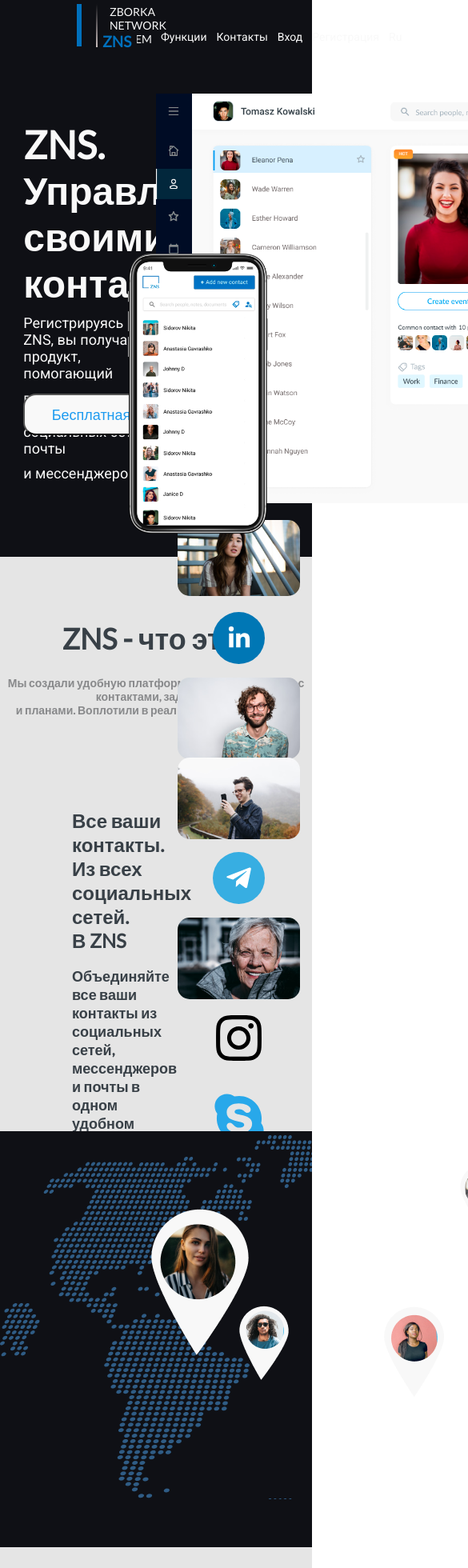
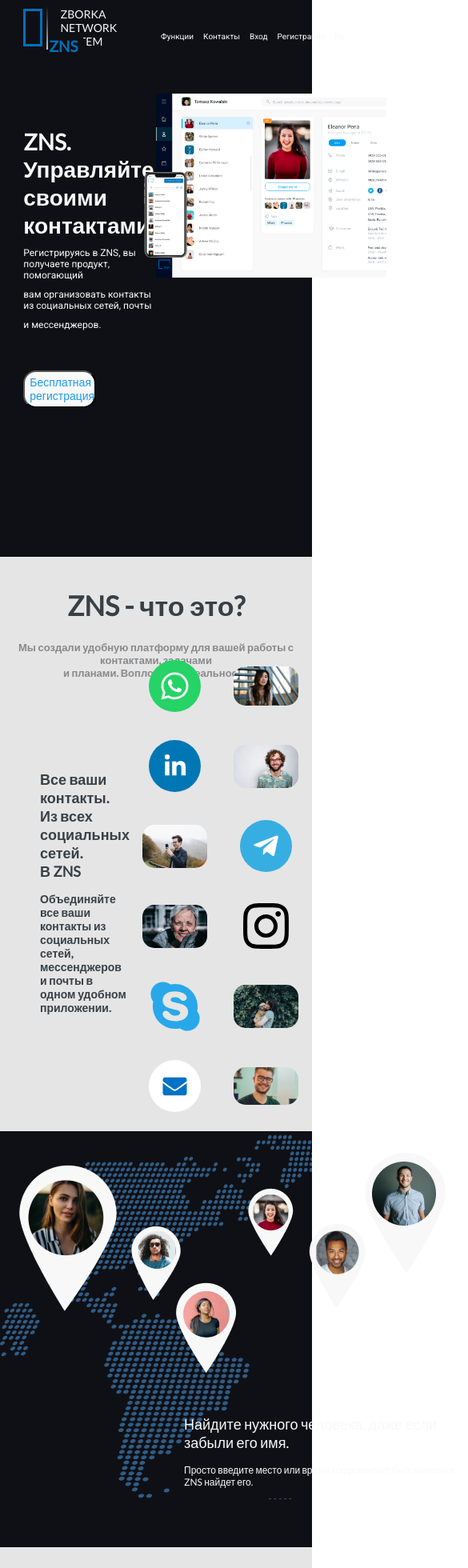
Before and after one commit to Anna-Bav/ZNS, a React (Create React App) app in the folder my-app/: page / in a window 390 px wide. Shown: the top 1960 px of the page at 80% size, 585 px wide, since content can reach past the window. Built offline with nearby package versions, Linux system fonts and the light colour scheme; no server answers.

Commit message:
adaptive

```diff
--- a/my-app/src/components/Layout.js
+++ b/my-app/src/components/Layout.js
@@ -1,5 +1,6 @@
 import React, { useState, useEffect } from "react";
 import { useDispatch } from "react-redux";
+import {Redirect} from 'react-router-dom'
 
 import Landing from "./landing/Landing";
 import Header_landing from "./landing/header_landing/Header_landing";
@@ -26,13 +27,8 @@
 
   return (
     <div className="container">
-      <Route
-        exact
-        path="/"
-        render={() => (
-          <Landing
-
-          />
+      <Route exact path="/" render={() => (
+          <Landing />
         )}
       />
       <Route path="/login" component={Login} />
@@ -60,6 +56,10 @@
 
   useEffect(() => {
     dispatch(auth());
+    if (auth) {
+      <Redirect to ='/signup'/>
+
+    }
   }, []);
   return (
     <BrowserRouter>
--- a/my-app/src/components/landing/Landing.css
+++ b/my-app/src/components/landing/Landing.css
@@ -493,7 +493,7 @@
   margin: 0 auto;
 }
 .together_main {
-  width: 1086px;
+  width: 100%;
   height: 415px;
   margin-top: 83px;
   display: flex;
@@ -506,7 +506,7 @@
 .main4,
 .main5,
 .main6 {
-  width: 498px;
+  width: 45.86%;
   height: 124px;
   display: flex;
 }
@@ -628,3 +628,218 @@
   font-size: 18px;
   font-weight: bold;
 }
+
+@media (max-width: 990px) {
+  .social_inner {
+    width: 150px;
+  }
+  .zns_mean_inner1 h1 {
+    font-size: 22px;
+  }
+  .zns_mean_inner1 h3 {
+    font-size: 16px;
+  }
+  .map_text {
+    position: relative;
+    width: 350px;
+    height: 130px;
+    left: 635px;
+    top: -440px;
+  }
+  .map_text h2 {
+    font-size: 22px;
+  }
+  .map_text h3 {
+    font-size: 16px;
+  }
+  /* .together_main {
+    width: 996px;
+    height: 415px;
+    margin-top: 83px;
+    display: flex;
+    flex-wrap: wrap;
+    justify-content: space-between;
+  } */
+  .text h1 {
+    font-size: 21px;
+  }
+  .text h3 {
+    font-size: 12px;
+  }
+  .download {
+    width: 100%;
+    max-width: 990px;
+  }
+  .download_zns h1 {
+    font-size: 31px;
+  }
+  .download_zns h3 {
+    font-size: 15px;
+  }
+}
+
+@media (max-width: 770px) {
+  .zns_mean_inner1 h1 {
+    font-size: 20px;
+  }
+  .zns_mean_inner1 h3 {
+    font-size: 14px;
+  }
+  .social_inner {
+    width: 115px;
+  }
+  .map_text {
+    position: relative;
+    width: 350px;
+    height: 130px;
+    left: 430px;
+    top: -380px;
+  }
+  .map_text h2 {
+    font-size: 20px;
+  }
+  .map_text h3 {
+    font-size: 14px;
+  }
+  .person1 {
+    top: 35px;
+    left: 70px;
+  }
+  .person2 {
+    top: -30px;
+    left: 210px;
+  }
+
+  .person3 {
+    top: -90px;
+    left: 370px;
+  }
+
+  .person4 {
+    top: -320px;
+    left: 450px;
+  }
+  .person5 {
+    top: -360px;
+    left: 535px;
+  }
+  .person6 {
+    top: -555px;
+    left: 645px;
+  }
+  .text h1 {
+    font-size: 19px;
+  }
+  .text h3 {
+    font-size: 10px;
+  }
+  .main_icon {
+    width: 32px;
+    height: 32px;
+    margin-right: 18px;
+  }
+  .video {
+    width: 700px;
+  }
+  .download {
+    width: 100%;
+    max-width: 990px;
+  }
+  .download_zns h1 {
+    font-size: 29px;
+  }
+  .download_zns h3 {
+    font-size: 13px;
+  }
+  .download_zns {
+    margin-left: 50%;
+    width: 365px;
+  }
+}
+@media (max-width: 575px) {
+  .zns_mean_header h1 {
+    padding-top: 0;
+    margin-top: 40px;
+    font-size: 34px;
+  }
+  .zns_mean_header h4 {
+    font-size: 13px;
+  }
+
+  .zns_mean_inner1 {
+    width: 30%;
+    margin-left: 50px;
+    margin-top: 110px;
+  }
+  .zns_mean_inner1 h1 {
+    font-size: 18px;
+  }
+  .zns_mean_inner1 h3 {
+    font-size: 14px;
+  }
+  .social_inner {
+    width: 90px;
+  }
+  .map_text {
+    width: 350px;
+    height: 130px;
+    left: 230px;
+    top: -375px;
+  }
+  .map_text h2 {
+    font-size: 18px;
+  }
+  .map_text h3 {
+    font-size: 12px;
+  }
+  .person1 {
+    top: 35px;
+    left: 20px;
+  }
+  .person2 {
+    top: -70px;
+    left: 160px;
+  }
+
+  .person3 {
+    top: -90px;
+    left: 220px;
+  }
+
+  .person4 {
+    top: -320px;
+    left: 310px;
+  }
+  .person5 {
+    top: -360px;
+    left: 385px;
+  }
+  .person6 {
+    top: -555px;
+    left: 455px;
+  }
+  .text h1 {
+    font-size: 19px;
+  }
+  .text h3 {
+    font-size: 10px;
+  }
+
+  .video {
+    width: 500px;
+  }
+  .download {
+    width: 100%;
+    max-width: 575px;
+  }
+  .download_zns h1 {
+    font-size: 27px;
+  }
+  .download_zns h3 {
+    font-size: 11px;
+  }
+  .download_zns {
+    margin-left: 37%;
+    width: 365px;
+  }
+}
--- a/my-app/src/components/landing/Landing.js
+++ b/my-app/src/components/landing/Landing.js
@@ -89,7 +89,7 @@
             <div className='zns_mean_header'>
                 <h1>ZNS - что это?</h1>
                 <h4><div>Мы создали удобную платформу для вашей работы с контактами, задачами</div>
-                <div> и планами. Воплотили в реальность .................................</div></h4>
+                <div> и планами. Воплотили в реальность</div></h4>
             </div>
             <div className='zns_mean_wrap'>
                 <div className='zns_mean_inner1'>
@@ -210,7 +210,7 @@
             <div><h1>Почему стоит выбрать ZNS?</h1></div>
             <div><h5>Посмотрите 5-минутное видео о преимуществах нашей платформы</h5></div>
             <div>
-                <video width="904" height="462" controls>
+                <video className='video' width="904" height="462" controls>
                  <source src='/video/solarstone.mp4'/>
                 </video>
             </div>
--- a/my-app/src/components/landing/footer/Footer.css
+++ b/my-app/src/components/landing/footer/Footer.css
@@ -54,15 +54,56 @@
 }
 .footer_2_inner {
   width: 37.939%;
-  height: 110px;
+  height: 45.8%;
   margin-top: 57px;
   /* border: 1px solid black; */
   display: flex;
   flex-direction: column;
 }
+
+.emblem {
+  width: 9.1%;
+  height: 58.75%;
+  border: 3px solid #0070bc;
+  margin-left: 15%;
+  position: relative;
+  z-index: 1;
+}
+.name_zns {
+  position: absolute;
+  width: 43px;
+  height: 31px;
+  left: 29px;
+  top: 32px;
+  z-index: 5;
+  background: #0f1015;
+}
+.name_zns h3 {
+  color: #0070bc;
+  font-size: 19px;
+  font-weight: 600;
+  font-family: "Lato", sans-serif;
+  text-transform: uppercase;
+  margin: 0 auto;
+}
+.zborka {
+  color: #f9f9f9;
+  font-size: 14px;
+  text-transform: uppercase;
+  font-family: "Lato", sans-serif;
+  font-weight: normal;
+  margin-left: 2.8%;
+  padding-left: 15px;
+  /* border-left: 2px solid #f9f9f9; */
+  border-width: 2px;
+  border-style: solid;
+  border-image: linear-gradient(to top, #c7bcbc, rgba(77, 77, 77, 0)) 1 100%;
+  border-right: none;
+}
+
 .footer_2_zns {
   width: 100%;
-  height: 47px;
+  height: 42.7%;
   /* border: 1px solid black; */
   display: flex;
   align-items: center;
@@ -74,12 +115,13 @@
   align-items: center;
 } */
 .footer_emblem {
-  width: 58px;
-  height: 47px;
+  width: 33.5%;
+  height: 100%;
   border: 3px solid #0070bc;
   position: relative;
   z-index: 1;
 }
+
 .name_zns {
   position: absolute;
   width: 43px;
@@ -111,6 +153,21 @@
   border-image: linear-gradient(to top, #c7bcbc, rgba(77, 77, 77, 0)) 1 100%;
   border-right: none;
 }
+
+.zborka {
+  color: #f9f9f9;
+  font-size: 14px;
+  text-transform: uppercase;
+  font-family: "Lato", sans-serif;
+  font-weight: normal;
+  margin-left: 2.8%;
+  padding-left: 15px;
+  /* border-left: 2px solid #f9f9f9; */
+  border-width: 2px;
+  border-style: solid;
+  border-image: linear-gradient(to top, #c7bcbc, rgba(77, 77, 77, 0)) 1 100%;
+  border-right: none;
+}
 .footer_2_seti {
   width: 100%;
   height: 30px;
@@ -119,3 +176,30 @@
   display: flex;
   justify-content: space-between;
 }
+@media (max-width: 990px) {
+  .footer_2_inner {
+    width: 50%;
+  }
+}
+@media (max-width: 770px) {
+  .footer_1_header {
+    font-size: 13px;
+  }
+  .footer_1_text {
+    font-size: 9px;
+  }
+  .footer_2_inner {
+    width: 60%;
+  }
+}
+@media (max-width: 575px) {
+  .footer_1_header {
+    font-size: 11px;
+  }
+  .footer_1_text {
+    font-size: 7px;
+  }
+  .footer_2_inner {
+    width: 77%;
+  }
+}
--- a/my-app/src/components/landing/header_landing/Header_landing.js
+++ b/my-app/src/components/landing/header_landing/Header_landing.js
@@ -1,5 +1,5 @@
 import React from 'react'
-import './header_landing.css'
+import './Header_landing.css'
 import {Link} from 'react-router-dom'
 import {useSelector, useDispatch} from 'react-redux'
 
@@ -33,7 +33,7 @@
                 </div>
                 <div className='zns_button'>
                 {/* <Link to='/registration'> */}
-                    <button onClick={() => setPopup(!popup)}>Бесплатная регистрация</button>
+                    <button onClick={() => setPopupReg(!popupReg)}>Бесплатная регистрация</button>
                 {/* </Link> */}
                 </div>
             </div>
--- a/my-app/src/components/landing/header_landing/header_landing.css
+++ b/my-app/src/components/landing/header_landing/header_landing.css
@@ -18,15 +18,15 @@
 }
 .zns {
   width: 100%;
-  height: 80px;
+  height: 11.5%;
   display: flex;
   align-items: center;
 }
 .emblem {
-  width: 58px;
-  height: 47px;
+  width: 9.1%;
+  height: 58.75%;
   border: 3px solid #0070bc;
-  margin-left: 96px;
+  margin-left: 15%;
   position: relative;
   z-index: 1;
 }
@@ -53,7 +53,7 @@
   text-transform: uppercase;
   font-family: "Lato", sans-serif;
   font-weight: normal;
-  margin-left: 18px;
+  margin-left: 2.8%;
   padding-left: 15px;
   /* border-left: 2px solid #f9f9f9; */
   border-width: 2px;
@@ -63,7 +63,7 @@
 }
 .text_zns {
   width: 85%;
-  height: 290px;
+  height: 41.67%;
   color: #f9f9f9;
   font-size: 24px;
   font-weight: normal;
@@ -87,11 +87,11 @@
 }
 .zns_button {
   width: 85%;
-  height: 326px;
+  height: 46.8%;
   padding-left: 15%;
 }
 .zns_button button {
-  width: 277px;
+  width: 55%;
   height: 52px;
   margin-top: 50px;
   border-radius: 16px;
@@ -103,7 +103,7 @@
 }
 .header_2_nav {
   width: 100%;
-  height: 92px;
+  height: 13.2%;
   display: flex;
   justify-content: space-evenly;
   align-items: center;
@@ -124,7 +124,7 @@
 }
 .pictures {
   width: 100%;
-  height: 579px;
+  height: 83.2%;
   margin-top: 25px;
 }
 .pic1 {
@@ -136,10 +136,94 @@
 }
 .pic2 {
   position: relative;
-
-  left: -35px;
-  top: 200px;
+  left: -5.5%;
+  top: 34%;
 }
 .pic2 img {
-  width: 175px;
+  width: 27.3%;
 }
+
+@media (max-width: 990px) {
+  .text_zns {
+    font-size: 20px;
+  }
+  .pic1 img {
+    width: 495px;
+  }
+  .pic2 {
+    left: -4.5%;
+    top: 30%;
+  }
+}
+
+@media (max-width: 770px) {
+  .text_zns {
+    font-size: 18px;
+  }
+  .text_zns h2 {
+    font-size: 16px;
+  }
+  .zns_button button {
+    height: 47px;
+    font-size: 16px;
+  }
+  .header_2_nav button {
+    font-size: 13px;
+  }
+  .header_2_nav button:hover {
+    padding: 7px 30px 7px 30px;
+    cursor: pointer;
+  }
+  .pic1 {
+    position: absolute;
+    width: 100%;
+  }
+  .pic1 img {
+    width: 385px;
+  }
+  .pic2 {
+    position: relative;
+    left: -11.5%;
+    top: 22%;
+  }
+  .pic2 img {
+    width: 27.3%;
+  }
+}
+@media (max-width: 575px) {
+  .zborka {
+    font-size: 12px;
+  }
+  .text_zns {
+    font-size: 14px;
+  }
+  .text_zns h2 {
+    font-size: 12px;
+  }
+  .zns_button button {
+    height: 47px;
+    font-size: 14px;
+  }
+  .header_2_nav button {
+    font-size: 10px;
+  }
+  .header_2_nav button:hover {
+    padding: 5px 27px 5px 27px;
+    cursor: pointer;
+  }
+  .pic1 {
+    position: absolute;
+    width: 100%;
+  }
+  .pic1 img {
+    width: 288px;
+  }
+  .pic2 {
+    position: relative;
+    left: -7.5%;
+    top: 17%;
+  }
+  .pic2 img {
+    width: 27.3%;
+  }
+}
--- a/my-app/src/components/signUp/search.js
+++ b/my-app/src/components/signUp/search.js
@@ -10,7 +10,7 @@
     return(
 <div className='search'>
         <div><img className='av' src='/images/avatar.png'/></div>
-        {<div><h3 className='name'>isAuth</h3></div>}
+        {<div><h3 className='name'>{isAuth}</h3></div>}
         <div className='inputSearch'>
             {/* <img classNme='imgSearch' src='/images/search.png'/> */}
             <FaSearch className='imgSearch'/>
```
